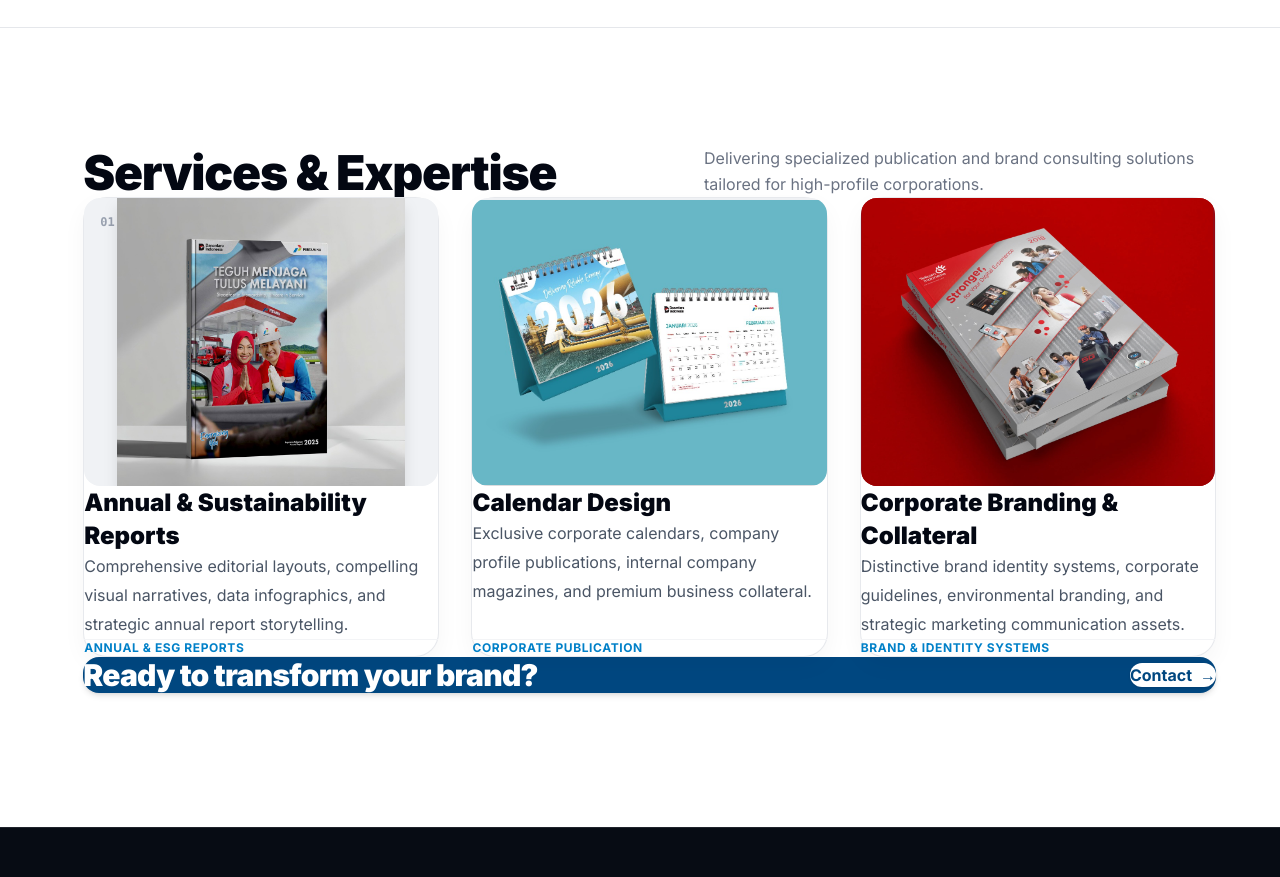
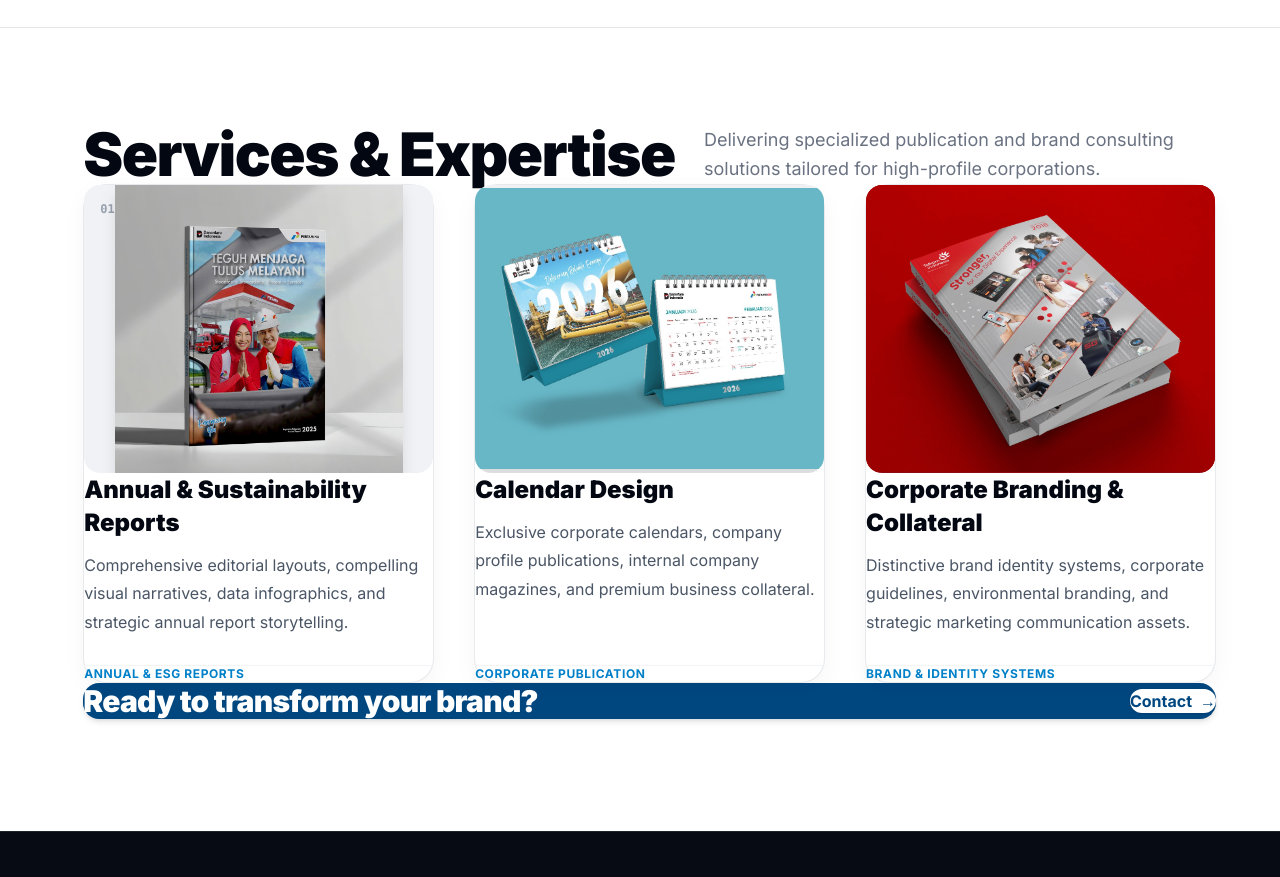
Before and after one commit to SamJinWoo99/DNA-Company-Profile, a Next.js app: page /about in a window 1280 px wide. Shown: the part 1580-2457 px from the top of the page. Built offline with nearby package versions, Linux system fonts and the light colour scheme.

Commit message:
Add breathing room and vertical spacing in Services & Expertise cards and bottom banner

```diff
--- a/app/components/AboutHeroMeta.tsx
+++ b/app/components/AboutHeroMeta.tsx
@@ -254,13 +254,13 @@ export default function AboutHeroMeta() {
         >
           <div className="w-full max-w-[1450px]">
             {/* Header Services */}
-            <div className="mb-12 flex flex-col md:flex-row md:items-end justify-between gap-6">
+            <div className="mb-14 sm:mb-16 flex flex-col md:flex-row md:items-end justify-between gap-6">
               <div>
-                <h2 className="text-4xl sm:text-5xl font-black text-gray-950 tracking-tight">
+                <h2 className="text-4xl sm:text-5xl lg:text-6xl font-black text-gray-950 tracking-tight">
                   {t("about.s_title")}
                 </h2>
               </div>
-              <p className="text-gray-500 max-w-lg text-sm sm:text-base leading-relaxed">
+              <p className="text-gray-500 max-w-lg text-base sm:text-lg leading-relaxed">
                 {lang === "en"
                   ? "Delivering specialized publication and brand consulting solutions tailored for high-profile corporations."
                   : "Menghadirkan solusi publikasi dan konsultasi brand terpadu bagi korporasi dan institusi ternama."}
@@ -268,13 +268,13 @@ export default function AboutHeroMeta() {
             </div>
 
             {/* 3 Kartu Layanan Unggulan Persis Foto 2 */}
-            <div className="grid grid-cols-1 md:grid-cols-3 gap-6 sm:gap-8 mb-14 items-stretch">
+            <div className="grid grid-cols-1 md:grid-cols-3 gap-8 sm:gap-10 mb-16 sm:mb-20 items-stretch">
 
               {/* Service 1: Annual & Sustainability Reports */}
-              <div className="bg-white rounded-3xl p-5 border border-gray-200/90 shadow-[0_8px_25px_rgba(0,0,0,0.04)] hover:shadow-[0_15px_35px_rgba(0,0,0,0.08)] transition-all flex flex-col justify-between group">
+              <div className="bg-white rounded-3xl p-6 sm:p-8 border border-gray-200/90 shadow-[0_8px_25px_rgba(0,0,0,0.04)] hover:shadow-[0_15px_35px_rgba(0,0,0,0.08)] transition-all flex flex-col justify-between group">
                 <div>
                   {/* Foto Mockup Box */}
-                  <div className="relative w-full h-64 sm:h-72 rounded-2xl bg-[#f0f2f5] p-6 flex items-center justify-center overflow-hidden mb-6">
+                  <div className="relative w-full h-64 sm:h-72 rounded-2xl bg-[#f0f2f5] p-6 flex items-center justify-center overflow-hidden mb-8">
                     <span className="absolute top-4 left-4 text-xs font-mono font-bold text-gray-400">
                       01
                     </span>
@@ -288,12 +288,14 @@ export default function AboutHeroMeta() {
                   <h3 className="text-xl sm:text-2xl font-black text-gray-950 mb-4 leading-snug">
                     {t("about.s1_title")}
                   </h3>
-                  <p className="text-gray-600 leading-[1.8] text-sm sm:text-base mb-8">
+                  <div style={{ marginTop: "12px", marginBottom: "28px" }}>
+                    <p className="text-gray-600 leading-[1.8] text-sm sm:text-base">
                       {t("about.s1_desc")}
                     </p>
                   </div>
+                </div>
 
-                <div className="pt-6 border-t border-gray-100 flex items-center justify-between">
+                <div className="pt-6 border-t border-gray-100 flex items-center justify-between mt-auto">
                   <span className="text-xs font-bold text-[#0080c8] uppercase tracking-wider">
                     ANNUAL & ESG REPORTS
                   </span>
@@ -301,10 +303,10 @@ export default function AboutHeroMeta() {
               </div>
 
               {/* Service 2: Calendar Design */}
-              <div className="bg-white rounded-3xl p-6 sm:p-7 border border-gray-200/90 shadow-[0_8px_25px_rgba(0,0,0,0.04)] hover:shadow-[0_15px_35px_rgba(0,0,0,0.08)] transition-all flex flex-col justify-between group">
+              <div className="bg-white rounded-3xl p-6 sm:p-8 border border-gray-200/90 shadow-[0_8px_25px_rgba(0,0,0,0.04)] hover:shadow-[0_15px_35px_rgba(0,0,0,0.08)] transition-all flex flex-col justify-between group">
                 <div>
                   {/* Foto Mockup Box */}
-                  <div className="relative w-full h-64 sm:h-72 rounded-2xl bg-[#f0f2f5] p-6 flex items-center justify-center overflow-hidden mb-6">
+                  <div className="relative w-full h-64 sm:h-72 rounded-2xl bg-[#f0f2f5] p-6 flex items-center justify-center overflow-hidden mb-8">
                     <span className="absolute top-4 left-4 text-xs font-mono font-bold text-gray-400">
                       02
                     </span>
@@ -318,12 +320,14 @@ export default function AboutHeroMeta() {
                   <h3 className="text-xl sm:text-2xl font-black text-gray-950 mb-4 leading-snug">
                     {t("about.s2_title")}
                   </h3>
-                  <p className="text-gray-600 leading-[1.8] text-sm sm:text-base mb-8">
+                  <div style={{ marginTop: "12px", marginBottom: "28px" }}>
+                    <p className="text-gray-600 leading-[1.8] text-sm sm:text-base">
                       {t("about.s2_desc")}
                     </p>
                   </div>
+                </div>
 
-                <div className="pt-6 border-t border-gray-100 flex items-center justify-between">
+                <div className="pt-6 border-t border-gray-100 flex items-center justify-between mt-auto">
                   <span className="text-xs font-bold text-[#0080c8] uppercase tracking-wider">
                     CORPORATE PUBLICATION
                   </span>
@@ -331,10 +335,10 @@ export default function AboutHeroMeta() {
               </div>
 
               {/* Service 3: Corporate Branding & Collateral */}
-              <div className="bg-white rounded-3xl p-6 sm:p-7 border border-gray-200/90 shadow-[0_8px_25px_rgba(0,0,0,0.04)] hover:shadow-[0_15px_35px_rgba(0,0,0,0.08)] transition-all flex flex-col justify-between group">
+              <div className="bg-white rounded-3xl p-6 sm:p-8 border border-gray-200/90 shadow-[0_8px_25px_rgba(0,0,0,0.04)] hover:shadow-[0_15px_35px_rgba(0,0,0,0.08)] transition-all flex flex-col justify-between group">
                 <div>
                   {/* Foto Mockup Box */}
-                  <div className="relative w-full h-64 sm:h-72 rounded-2xl bg-[#9e0c15] p-6 flex items-center justify-center overflow-hidden mb-6">
+                  <div className="relative w-full h-64 sm:h-72 rounded-2xl bg-[#9e0c15] p-6 flex items-center justify-center overflow-hidden mb-8">
                     <span className="absolute top-4 left-4 text-xs font-mono font-bold text-white/70">
                       03
                     </span>
@@ -348,12 +352,14 @@ export default function AboutHeroMeta() {
                   <h3 className="text-xl sm:text-2xl font-black text-gray-950 mb-4 leading-snug">
                     {t("about.s3_title")}
                   </h3>
-                  <p className="text-gray-600 leading-[1.8] text-sm sm:text-base mb-8">
+                  <div style={{ marginTop: "12px", marginBottom: "28px" }}>
+                    <p className="text-gray-600 leading-[1.8] text-sm sm:text-base">
                       {t("about.s3_desc")}
                     </p>
                   </div>
+                </div>
 
-                <div className="pt-6 border-t border-gray-100 flex items-center justify-between">
+                <div className="pt-6 border-t border-gray-100 flex items-center justify-between mt-auto">
                   <span className="text-xs font-bold text-[#0080c8] uppercase tracking-wider">
                     BRAND & IDENTITY SYSTEMS
                   </span>
@@ -363,7 +369,7 @@ export default function AboutHeroMeta() {
             </div>
 
             {/* Bottom Dark Blue Banner Persis Foto 2: "Ready to transform your brand?" */}
-            <div className="rounded-2xl px-8 py-5 sm:px-10 sm:py-6 bg-[#004780] text-white flex flex-row items-center justify-between gap-6 shadow-md">
+            <div className="rounded-2xl px-8 py-6 sm:px-12 sm:py-7 bg-[#004780] text-white flex flex-row items-center justify-between gap-6 shadow-md mt-4">
               <h4 className="text-xl sm:text-2xl lg:text-3xl font-black tracking-tight">
                 {lang === "en" ? "Ready to transform your brand?" : "Siap mentransformasi brand Anda?"}
               </h4>
```
Lines whose indentation alone changed are shown as unchanged.
